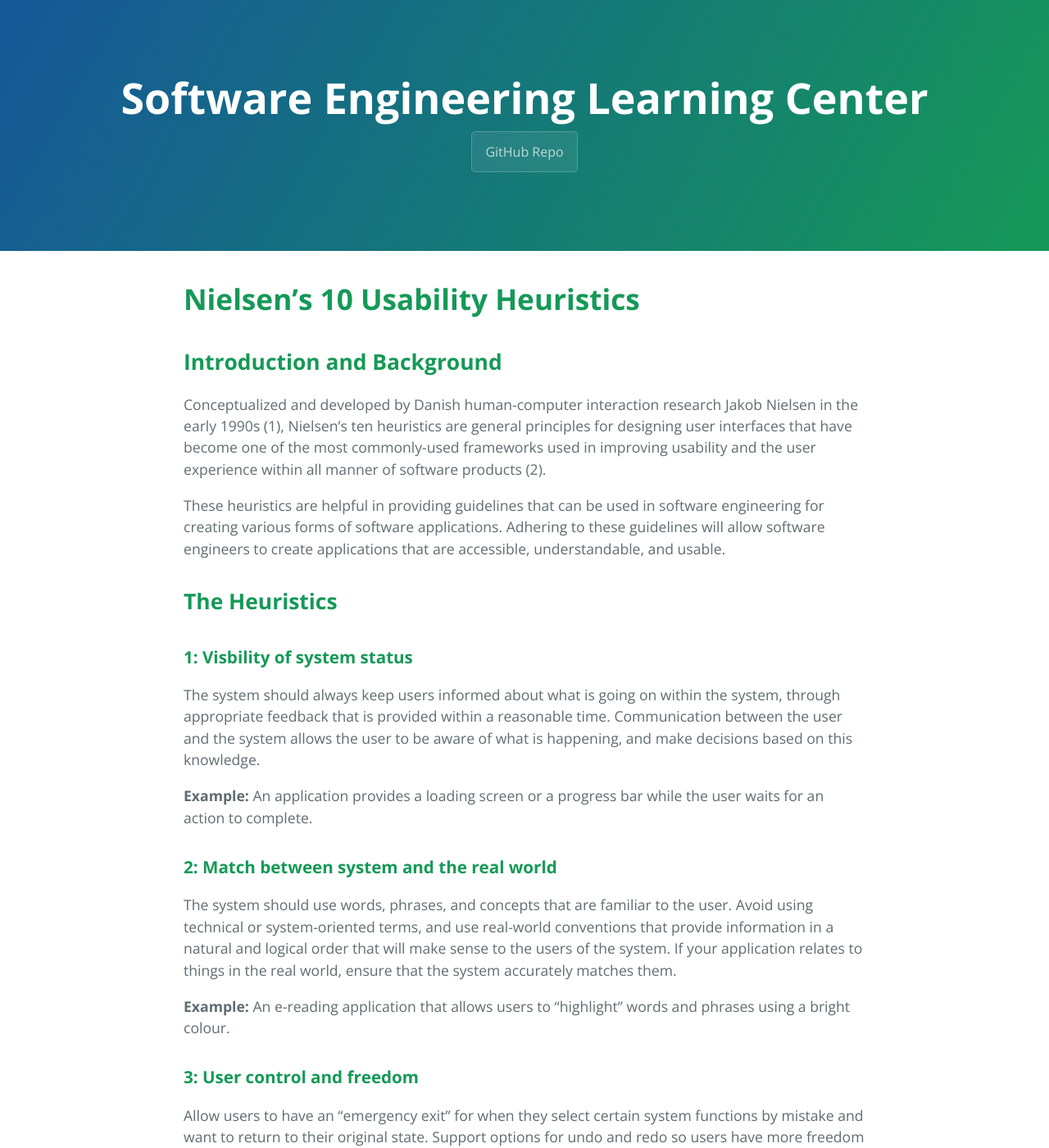
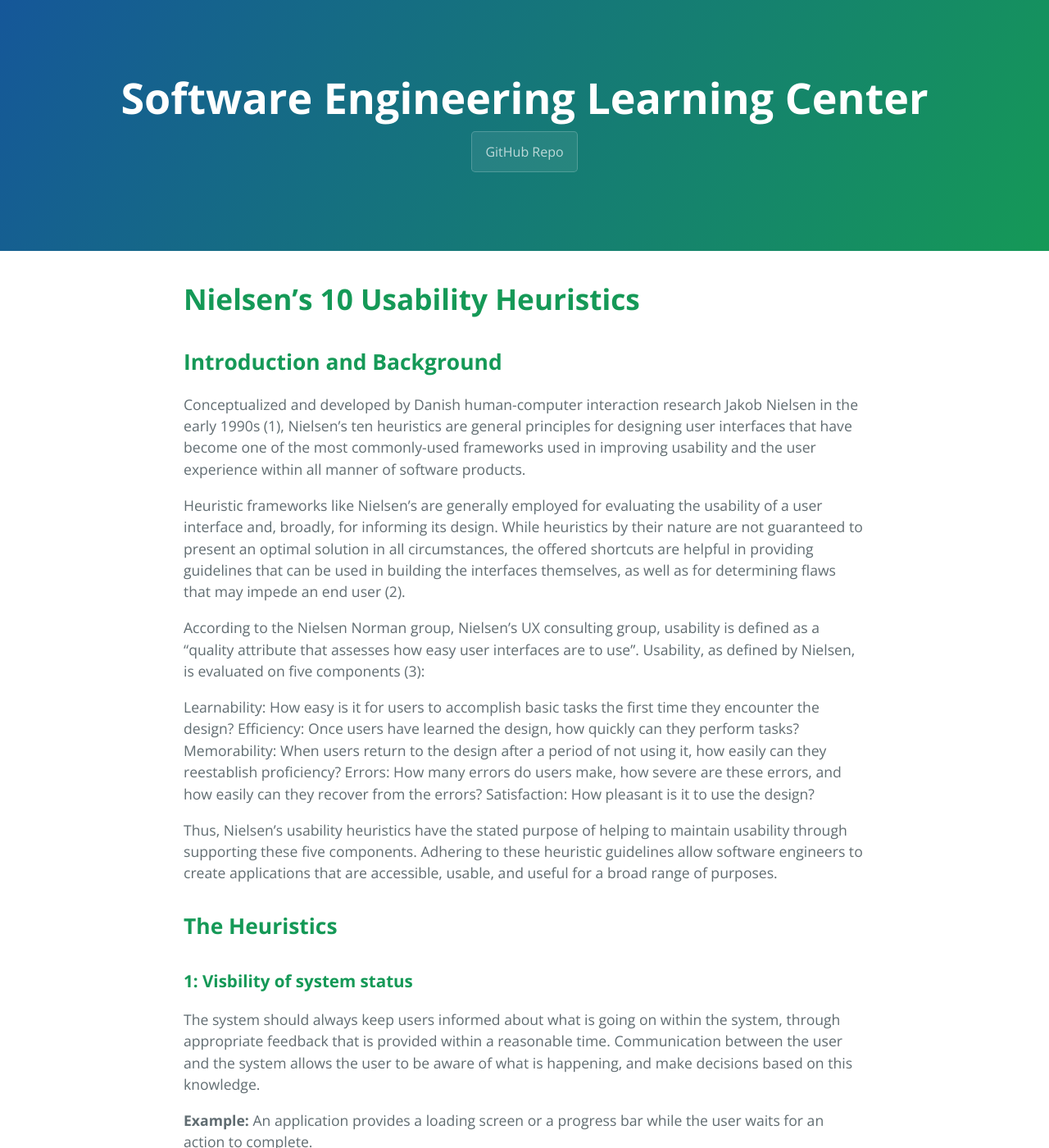
Before and after one commit to learning-software-engineering/learning-software-engineering.github.io, a Jekyll site: the page built from Topics/User_Experience/Usability_Heuristics.md, in a window 1280 px wide and 1400 px high. Shown: the whole window at 82% size. Built offline with Jekyll 4.4.1, drawn with Linux system fonts in a browser that asks for light colours; our own code applies the rules of GitHub Pages for plain Markdown files; some of the changed text lies outside the part shown.

Commit message:
Update Usability_Heuristics.md

```diff
--- a/Topics/User_Experience/Usability_Heuristics.md
+++ b/Topics/User_Experience/Usability_Heuristics.md
@@ -2,9 +2,19 @@
 
 ## **Introduction and Background**
 
-Conceptualized and developed by Danish human-computer interaction research Jakob Nielsen in the early 1990s (1), Nielsen's ten heuristics are general principles for designing user interfaces that have become one of the most commonly-used frameworks used in improving usability and the user experience within all manner of software products (2).
+Conceptualized and developed by Danish human-computer interaction research Jakob Nielsen in the early 1990s (1), Nielsen's ten heuristics are general principles for designing user interfaces that have become one of the most commonly-used frameworks used in improving usability and the user experience within all manner of software products.
 
-These heuristics are helpful in providing guidelines that can be used in software engineering for creating various forms of software applications. Adhering to these guidelines will allow software engineers to create applications that are accessible, understandable, and usable.
+Heuristic frameworks like Nielsen's are generally employed for evaluating the usability of a user interface and, broadly, for informing its design. While heuristics by their nature are not guaranteed to present an optimal solution in all circumstances, the offered shortcuts are helpful in providing guidelines that can be used in building the interfaces themselves, as well as for determining flaws that may impede an end user (2).
+
+According to the Nielsen Norman group, Nielsen's UX consulting group, usability is defined as a "quality attribute that assesses how easy user interfaces are to use". Usability, as defined by Nielsen, is evaluated on five components (3):
+
+Learnability: How easy is it for users to accomplish basic tasks the first time they encounter the design?
+Efficiency: Once users have learned the design, how quickly can they perform tasks?
+Memorability: When users return to the design after a period of not using it, how easily can they reestablish proficiency?
+Errors: How many errors do users make, how severe are these errors, and how easily can they recover from the errors?
+Satisfaction: How pleasant is it to use the design?
+
+Thus, Nielsen's usability heuristics have the stated purpose of helping to maintain usability through supporting these five components. Adhering to these heuristic guidelines allow software engineers to create applications that are accessible, usable, and useful for a broad range of purposes.
 
 ## **The Heuristics**
 
@@ -70,4 +80,10 @@ Heuristics Applied to Everyday Life: https://www.zenhaiku.com/archives/usability
 
 ## **Citations**
 
-1. Nielsen, J.; Molich, R. (1989). "Teaching user interface design based on usability engineering". ACM SIGCHI Bulletin. doi:10.1145/67880.67885. ISSN 0736-6906. S2CID 41663689. Retrieved 2023-11-22.
+1. Nielsen, J.; Molich, R. (1989). Teaching user interface design based on usability engineering. ACM SIGCHI Bulletin. doi:10.1145/67880.67885. ISSN 0736-6906. S2CID 41663689.
+
+2. Molich, Rolf; Nielsen, Jakob (1990). "Improving a human-computer dialogue". Communications of the ACM. 33 (3): 338–348. doi:10.1145/77481.77486. ISSN 0001-0782. S2CID 11462820. Retrieved 4 February 2022.
+
+3. Nielsen, J. (2012, January 3). Usability 101: Introduction to usability. Nielsen Norman Group. https://www.nngroup.com/articles/usability-101-introduction-to-usability/
+
+4. Nielsen, J. (1994, April 24). 10 usability heuristics for user interface design. Nielsen Norman Group. https://www.nngroup.com/articles/ten-usability-heuristics/
```
